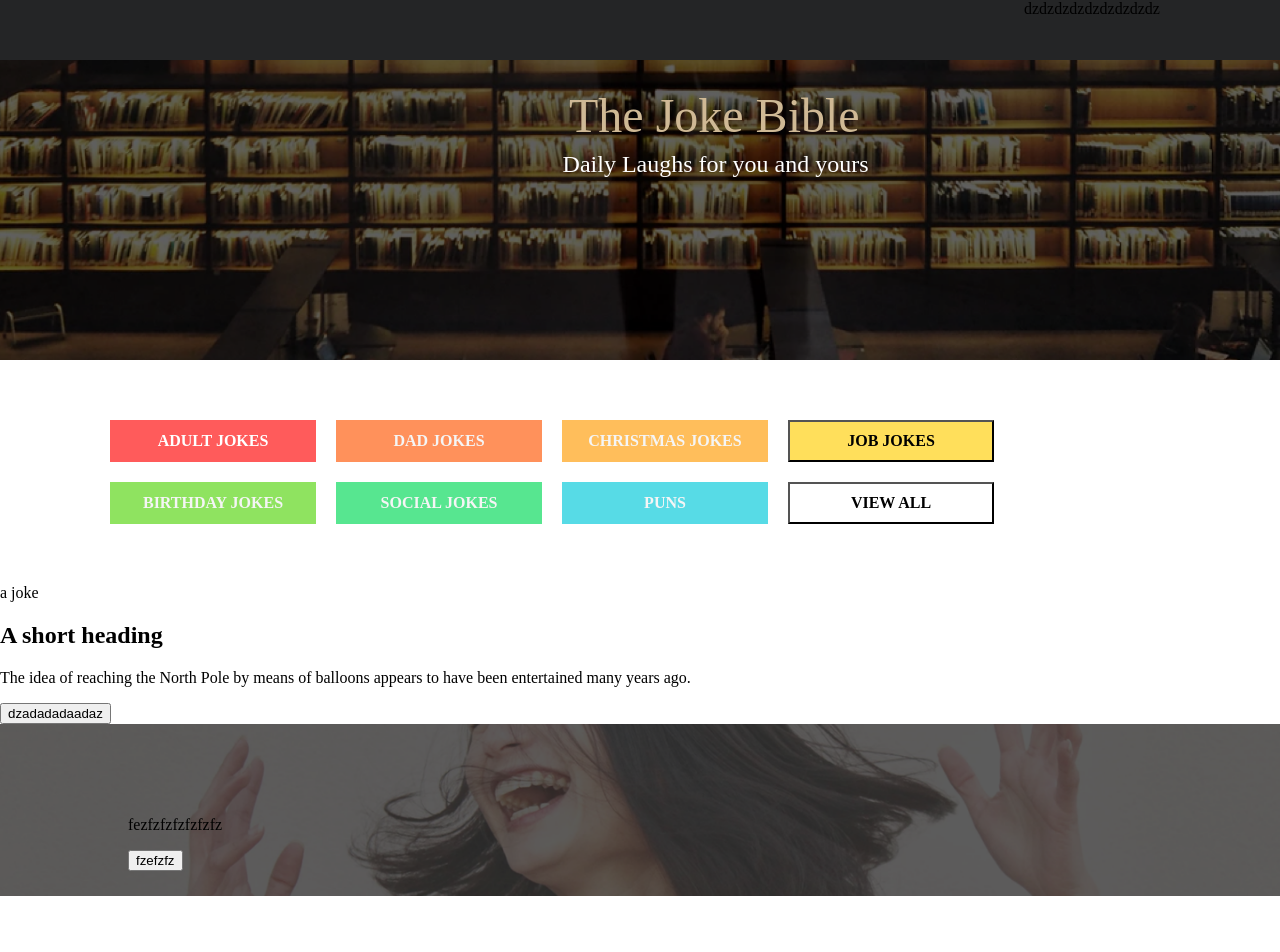
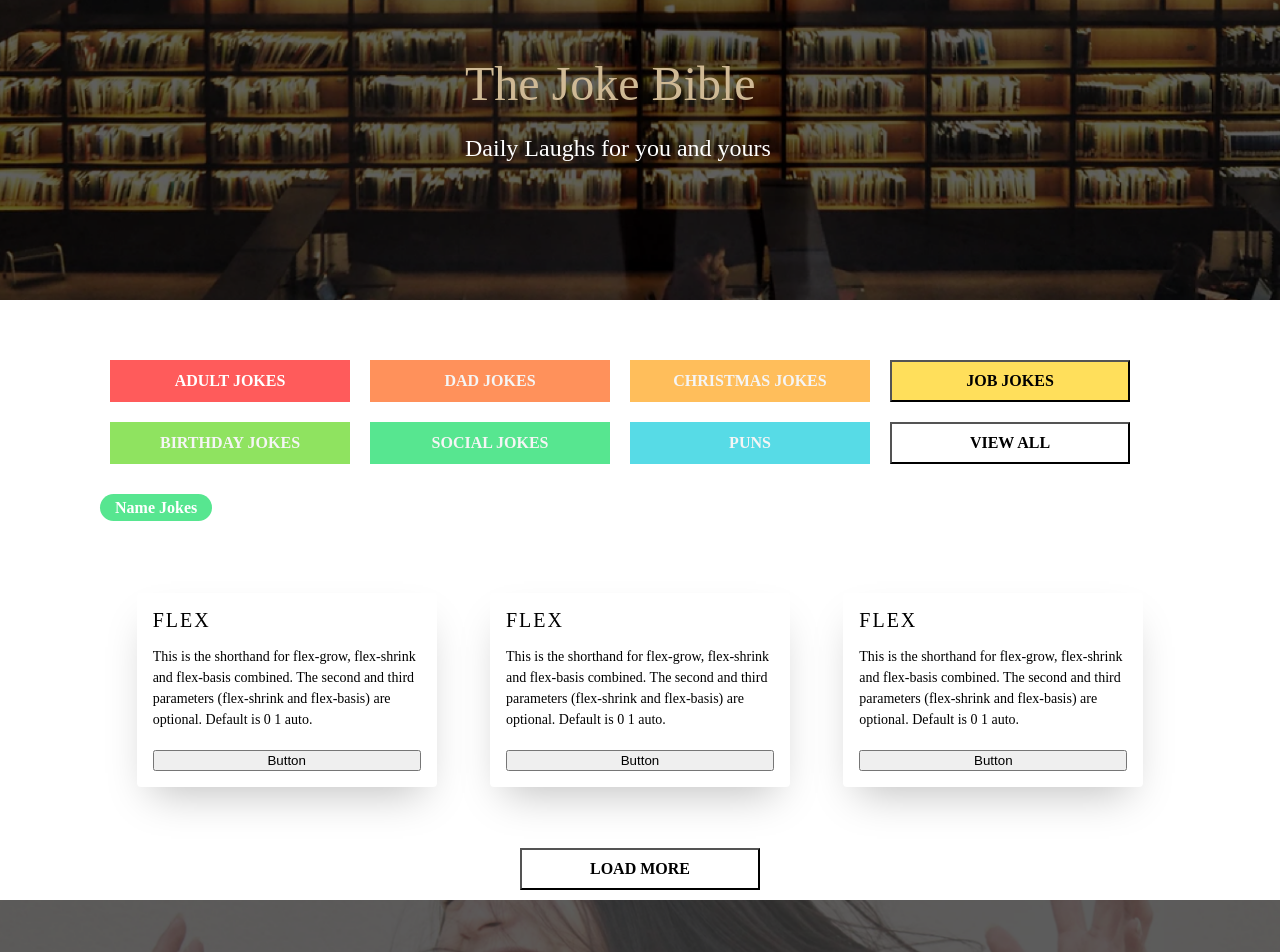
Before and after one commit to oussema-chemingui/chuck-jokes, a React (Create React App) app: page / in a window 1280 px wide. Shown: the top 952 px of the page. Before the commit the page ends 900 px from the top, so only its background shows below. Built offline with nearby package versions, Linux system fonts and the light colour scheme.

Commit message:
html and css work

```diff
--- a/src/App.js
+++ b/src/App.js
@@ -1,11 +1,11 @@
 import Footer from "./components/Footer"
 import MainContent from "./components/MainContent"
-import Navbar from "./components/Navbar"
+// import Navbar from "./components/Navbar"
 import "./App.scss"
 function App() {
   return (
     <div >
-      <Navbar />
+      {/* <Navbar /> */}
       <MainContent />
       <Footer />
     </div>
--- a/src/App.scss
+++ b/src/App.scss
@@ -1,3 +1,7 @@
+// @font-face {
+//     font-family: 'Montserrat';
+//     src: url(./assets/Montserrat/Montserrat-Black.ttf)
+// }
 body {
     margin: 0;
 }
@@ -35,15 +39,13 @@ body {
     background-repeat: no-repeat;
     background-size: cover;
     height: 300px;
+    display: flex;
+    justify-content: center;
 }
 
 .cover-title {
-    position: absolute;
-    left: 40%;
-    top: 10%;
     width: 350px;
     height: 72px;
-    margin: 0 174px 0 57px;
     font-family: var(--font-family);
     font-size: 48px;
     font-weight: normal;
@@ -52,15 +54,17 @@ body {
     line-height: 1.5;
     letter-spacing: normal;
     color: #cfb995;
+    margin-bottom: 10px;
+}
+.cover-text {
+    display: flexbox;
+    justify-content: center;
+    align-items: center;
 }
 
 .cover-description {
-    position: absolute;
-    top: 17%;
-    left: 39.5%;
     width: 350px;
     height: 72px;
-    margin: 0 174px 0 57px;
     font-family: var(--font-family);
     font-size: 24px;
     font-weight: normal;
@@ -76,10 +80,10 @@ body {
     justify-content: center;
     align-items: center;
     height: auto;
-    margin: 50px 100px 50px 100px;
+    margin: 50px 100px 25px 100px;
 }
 .adult-button {
-    width: 206px;
+    width: 240px;
     height: 42px;
     font-family: var(--font-family);
     font-size: 16px;
@@ -94,9 +98,10 @@ body {
     margin: 10px;
     border: none;
     text-transform: uppercase;
+    cursor: pointer;
 }
 .dad-button {
-    width: 206px;
+    width: 240px;
     height: 42px;
     font-family: var(--font-family);
     font-size: 16px;
@@ -111,9 +116,10 @@ body {
     margin: 10px;
     border: none;
     text-transform: uppercase;
+    cursor: pointer;
 }
 .christmas-button {
-    width: 206px;
+    width: 240px;
     height: 42px;
     font-family: var(--font-family);
     font-size: 16px;
@@ -128,9 +134,10 @@ body {
     margin: 10px;
     border: none;
     text-transform: uppercase;
+    cursor: pointer;
 }
 .job-button {
-    width: 206px;
+    width: 240px;
     height: 42px;
     font-family: var(--font-family);
     font-size: 16px;
@@ -144,9 +151,10 @@ body {
     background-color: #ffdf5b;
     margin: 10px;
     text-transform: uppercase;
+    cursor: pointer;
 }
 .birthday-button {
-    width: 206px;
+    width: 240px;
     height: 42px;
     font-family: var(--font-family);
     font-size: 16px;
@@ -161,9 +169,10 @@ body {
     margin: 10px;
     border: none;
     text-transform: uppercase;
+    cursor: pointer;
 }
 .sociale-button {
-    width: 206px;
+    width: 240px;
     height: 42px;
     font-family: var(--font-family);
     font-size: 16px;
@@ -178,9 +187,10 @@ body {
     margin: 10px;
     border: none;
     text-transform: uppercase;
+    cursor: pointer;
 }
 .puns-button {
-    width: 206px;
+    width: 240px;
     height: 42px;
     font-family: var(--font-family);
     font-size: 16px;
@@ -195,9 +205,10 @@ body {
     margin: 10px;
     border: none;
     text-transform: uppercase;
+    cursor: pointer;
 }
 .all-button {
-    width: 206px;
+    width: 240px;
     height: 42px;
     font-family: var(--font-family);
     font-size: 16px;
@@ -211,14 +222,105 @@ body {
     background-color: #ffffff;
     margin: 10px;
     text-transform: uppercase;
+    cursor: pointer;
+}
+.loadMore-button {
+    width: 240px;
+    height: 42px;
+    font-family: var(--font-family);
+    font-size: 16px;
+    font-weight: 600;
+    font-stretch: normal;
+    font-style: normal;
+    line-height: 1.43;
+    letter-spacing: normal;
+    text-align: center;
+    color: black;
+    background-color: #ffffff;
+    margin: 10px;
+    text-transform: uppercase;
+    cursor: pointer;
+}
+.loadMore-button-container {
+    display: flex;
+    justify-content: center;
+    align-items: center;
+}
+.badge {
+    background-color: #57e690;
+    border-radius: 50px;
+    padding: 5px 15px 5px 15px;
+    font-family: var(--font-family);
+    font-size: 16px;
+    font-weight: 600;
+    color: #ffffff;
+    margin-left: 100px;
+}
+.cards {
+    display: flex;
+    flex-wrap: wrap;
+    list-style: none;
+    margin: 50px 100px 25px 100px;
+    padding: 10px;
+    justify-content: space-around;
+  }
+  .cards__item {
+    display: flex;
+    padding: 1rem;
+    width:"33%"
+    // @media(min-width: 40rem) {
+    //   width: 50%;
+    // }
+    // @media(min-width: 56rem) {
+    //   width: 33.3333%;
+    // }
+  }
+  .card {
+    width: 300px;
+    background-color: white;
+    border-radius: 0.25rem;
+    box-shadow: 0 20px 40px -14px rgba(0,0,0,0.25);
+    display: flex;
+    flex-direction: column;
+    overflow: hidden;
+    &:hover {
+      .card__image {
+        filter: contrast(100%);
+      }
+    }
+  }
+  .card__content {
+    display: flex;
+    flex: 1 1 auto;
+    flex-direction: column;
+    padding: 1rem;
+  }
+  .card__title {
+    font-size: 1.25rem;
+    font-weight: 300;
+    letter-spacing: 2px;
+    text-transform: uppercase;
+  }
+  .card__text {
+    flex: 1 1 auto;
+    font-size: 0.875rem;
+    line-height: 1.5;
+    margin-bottom: 1.25rem;
+  }
+
+.footer {
+    width: 100%;
+    background-image: url(./assets/assets_Homework_Front-End_01/bitmap_2.png);
+    background-position: center;
+    background-repeat: no-repeat;
+    background-size: cover;
+    height: 200px;
+    display: flex;
+    justify-content: center;
 }
 
-.footer-img {
-    width: 100%;
-}
-
-.footer-text {
-    position: absolute;
-    left: 10%;
-    top:100%;
-}
+// .footer-text {
+//     position: absolute;
+//     left: 10%;
+//     top:100%;
+// }
--- a/src/components/Footer.js
+++ b/src/components/Footer.js
@@ -1,13 +1,12 @@
 import React from 'react'
-import footerImg from '../assets/assets_Homework_Front-End_01/bitmap_2.png'
 const Footer = () => {
   return (
-    <div>
-        <img className='footer-img' src={footerImg} alt="footer" ></img>
+    <div className='footer'>
+        {/* <img className='footer-img' src={footerImg} alt="footer" ></img>
         <div className='footer-text'>
         <p>fezfzfzfzfzfzfz</p>
         <button src="#" alt="#" >fzefzfz</button>
-        </div>
+        </div> */}
     </div>
   )
 }
--- a/src/components/MainContent.js
+++ b/src/components/MainContent.js
@@ -3,8 +3,10 @@ const MainContent = () => {
     return (
         <div>
             <div className='cover' >
-                    <p className='cover-title'>The Joke Bible</p>
-                    <p className='cover-description'>Daily Laughs for you and yours</p>
+                <div className='cover-text'>
+                <p className='cover-title'>The Joke Bible</p>
+                <p className='cover-description'>Daily Laughs for you and yours</p>
+                </div>
             </div>
             <div className='buttons-container'>
                 <button className='adult-button'>adult jokes</button>
@@ -16,20 +18,39 @@ const MainContent = () => {
                 <button className='puns-button'>puns</button>
                 <button className='all-button'>view all</button>
             </div>
-            <span className="badge">a joke</span>
-            <div className="cards">
-                <div className='card'>
-                    <header>
-                        <h2>A short heading</h2>
-                    </header>
-                    <div className="content">
-                        <p> The idea of reaching the North Pole by means of balloons appears to have been entertained many years ago. </p>
+            <span className="badge">Name Jokes</span>
+            <ul className="cards">
+                <li className="cards__item">
+                    <div className="card">
+                        <div className="card__content">
+                            <div className="card__title">Flex</div>
+                            <p className="card__text">This is the shorthand for flex-grow, flex-shrink and flex-basis combined. The second and third parameters (flex-shrink and flex-basis) are optional. Default is 0 1 auto. </p>
+                            <button className="btn btn--block card__btn">Button</button>
+                        </div>
                     </div>
+                </li>
+                <li className="cards__item">
+                    <div className="card">
+                        <div className="card__content">
+                            <div className="card__title">Flex</div>
+                            <p className="card__text">This is the shorthand for flex-grow, flex-shrink and flex-basis combined. The second and third parameters (flex-shrink and flex-basis) are optional. Default is 0 1 auto. </p>
+                            <button className="btn btn--block card__btn">Button</button>
+                        </div>
+                    </div>
+                </li>
+                <li className="cards__item">
+                    <div className="card">
+                        <div className="card__content">
+                            <div className="card__title">Flex</div>
+                            <p className="card__text">This is the shorthand for flex-grow, flex-shrink and flex-basis combined. The second and third parameters (flex-shrink and flex-basis) are optional. Default is 0 1 auto. </p>
+                            <button className="btn btn--block card__btn">Button</button>
+                        </div>
+                    </div>
+                </li>
+            </ul>
+                <div className='loadMore-button-container' >
+                    <button className='loadMore-button'>Load more</button>
                 </div>
-            </div>
-            <div>
-                <button>dzadadadaadaz</button>
-            </div>
         </div>
     )
 }
```
